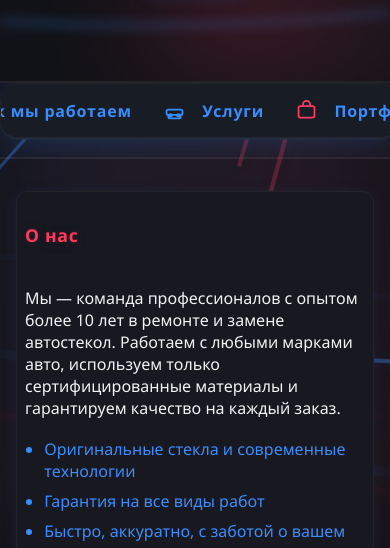
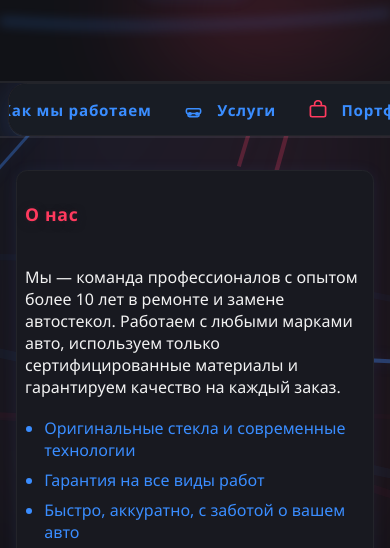
Before and after one commit to dxxxxa/lobovuha, a plain HTML site: page index.html in a window 390 px wide. Shown: the part 290-838 px from the top of the page. Drawn offline with Linux system fonts and the light colour scheme.

Commit message:
тест мобильный6

```diff
--- a/index.html
+++ b/index.html
@@ -24,21 +24,27 @@
         margin-bottom: 1rem !important;
       }
     }
+    .nav-scroll {
+      width: 100% !important;
+      overflow-x: hidden !important;
+      padding: 0 1rem !important;
+      margin-bottom: 2rem !important;
+    }
     .main-nav {
       display: flex !important;
       flex-wrap: nowrap !important;
       overflow-x: auto !important;
       white-space: nowrap !important;
-      gap: 1.2rem !important;
+      gap: 0.8rem !important;
       background: #181c24 !important;
       border-radius: 2.5em !important;
       box-shadow: 0 8px 32px 0 rgba(58, 141, 255, 0.18), 0 1.5px 0 #23242a !important;
-      padding: 1.2rem 1rem !important;
-      margin: 0 auto 2.5rem auto !important;
-      max-width: 100vw !important;
-      width: 100% !important;
+      padding: 0.8rem 1rem !important;
+      margin: 0 auto !important;
+      width: max-content !important;
+      min-width: 340px !important;
+      max-width: 100% !important;
       position: relative !important;
-      top: 0 !important;
       z-index: 10 !important;
       border: 1.5px solid #23242a !important;
       backdrop-filter: blur(6px) !important;
@@ -46,40 +52,69 @@
     }
     .main-nav a {
       flex: 0 0 auto !important;
-      min-width: 120px !important;
+      min-width: 110px !important;
       color: #3a8dff !important;
       text-decoration: none !important;
       font-weight: 700 !important;
-      font-size: 1.15rem !important;
+      font-size: 1.1rem !important;
       letter-spacing: 0.05em !important;
-      transition: color 0.2s, background 0.2s, box-shadow 0.2s !important;
-      padding: 0.5em 1.3em !important;
+      transition: color 0.15s, background 0.15s !important;
+      padding: 0.4em 1em !important;
       border-radius: 1.5em !important;
       display: flex !important;
       align-items: center !important;
-      gap: 0.7em !important;
+      gap: 0.5em !important;
       box-shadow: none !important;
       justify-content: center !important;
       white-space: nowrap !important;
     }
+    .main-nav a:hover {
+      color: #fff !important;
+      background: linear-gradient(90deg, #3a8dff 0%, #ff3a5e 100%) !important;
+    }
     @media (max-width: 800px) {
+      .nav-scroll {
+        padding: 0 0.5rem !important;
+        margin-bottom: 1rem !important;
+      }
       .main-nav {
-        gap: 0.5rem !important;
-        padding: 0.7rem 0.2rem !important;
+        gap: 0.4rem !important;
+        padding: 0.6rem 0.8rem !important;
         border-radius: 1.2em !important;
-        font-size: 0.95rem !important;
-        min-width: 340px !important;
-        width: max-content !important;
-        margin: 0 auto 1.2rem auto !important;
-        max-width: 100vw !important;
+        min-width: 320px !important;
       }
       .main-nav a {
-        font-size: 1rem !important;
-        padding: 0.2em 0.7em !important;
+        font-size: 0.95rem !important;
+        padding: 0.3em 0.8em !important;
         border-radius: 1em !important;
-        min-width: 100px !important;
+        min-width: 90px !important;
       }
     }
+    /* Оптимизация анимаций */
+    .fade-in {
+      opacity: 0;
+      transition: opacity 0.2s ease-out !important;
+    }
+    .fade-in.visible {
+      opacity: 1;
+    }
+    .fade-in-up {
+      opacity: 0;
+      transform: translateY(10px);
+      transition: opacity 0.2s ease-out, transform 0.2s ease-out !important;
+    }
+    .fade-in-up.visible {
+      opacity: 1;
+      transform: translateY(0);
+    }
+    [data-delay="1"] { transition-delay: 0.05s !important; }
+    [data-delay="2"] { transition-delay: 0.1s !important; }
+    [data-delay="3"] { transition-delay: 0.15s !important; }
+    [data-delay="4"] { transition-delay: 0.2s !important; }
+    [data-delay="5"] { transition-delay: 0.25s !important; }
+    [data-delay="6"] { transition-delay: 0.3s !important; }
+    [data-delay="7"] { transition-delay: 0.35s !important; }
+    [data-delay="8"] { transition-delay: 0.4s !important; }
     .section {
       margin-bottom: 2.5rem;
       background: #181920;
```
